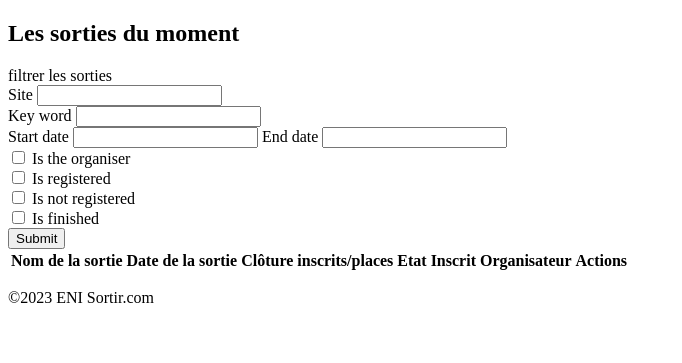
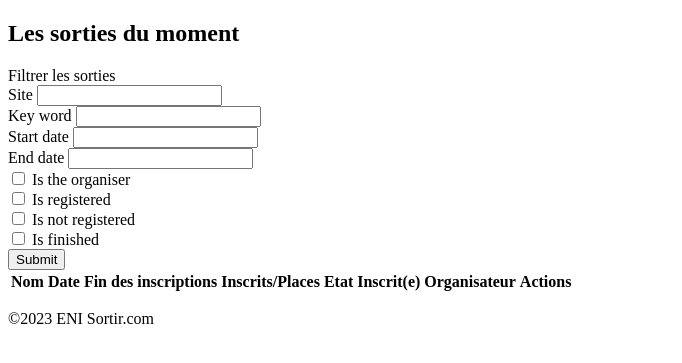
Before and after one commit to maiwennj/sortir.com, a PHP site: template templates/activity/list.html.twig in a window 1280 px wide. Shown: the part 226-589 px from the top of the page, without its empty margins (0-682 px from the left). Run offline with PHP 8.4, Linux system fonts and the light colour scheme; the template is opened without the code that fills it, so the values that code supplies are empty; form fields are guessed from the names that the template uses; some libraries are stand-ins or nearby versions.

Commit message:
FIXED : twig issues where some tags or endblocks were missing

```diff
--- a/src/Controller/ActivityController.php
+++ b/src/Controller/ActivityController.php
@@ -13,7 +13,6 @@ use App\Repository\ActivityRepository;
 use App\Repository\LocationRepository;
 use App\Repository\RegistrationRepository;
 use App\Repository\StateRepository;
-use App\Repository\UserProfileRepository;
 use Doctrine\ORM\EntityManagerInterface;
 use PHPUnit\Util\Exception;
 use Symfony\Bundle\FrameworkBundle\Controller\AbstractController;
@@ -56,7 +55,7 @@ class ActivityController extends AbstractController
     /**---------------Activity--------------**/
 
     #[Route('/create', name: 'create')]
-    public function create(EntityManagerInterface $entityManager,Request $request,StateRepository $stateRepository,UserProfileRepository $userProfileRepository, LocationRepository $locationRepository): Response{
+    public function create(EntityManagerInterface $entityManager,Request $request,StateRepository $stateRepository, LocationRepository $locationRepository): Response{
 
         $activity = new Activity();
         $activity->setStartDate(now()->modify('+3 days'));
--- a/src/Controller/MainController.php
+++ b/src/Controller/MainController.php
@@ -9,10 +9,9 @@ use Symfony\Component\Routing\Annotation\Route;
 
 class MainController extends AbstractController
 {
-    #[Route(['/main','/','home'], name: 'app_main')]
+    #[Route(['/main','/','/home'], name: 'app_main')]
     public function index(): Response{
         return $this->redirectToRoute('activity_list');
     }
 
-
 }
--- a/templates/activity/list.html.twig
+++ b/templates/activity/list.html.twig
@@ -1,13 +1,11 @@
 {% extends 'base.html.twig' %}
 
-{% block title %}Sorties{% endblock %}
-
-
+{% block title %}Accueil - Sorties{% endblock %}
 {% block h2 %}Les sorties du moment{% endblock %}
 {% block body %}
     <div class="m-auto width-1800">
     <div class="filter-toggler" type="button" data-bs-toggle="collapse" data-bs-target="#filter" aria-controls="filter" aria-expanded="false" aria-label="Toggle navigation">
-        <span class="btn btn-primary">filtrer les sorties</span>
+        <span class="btn btn-primary">Filtrer les sorties</span>
     </div>
     <div class="container">
         <div class="collapse filter-collapse" id="filter">
@@ -27,16 +25,13 @@
                         {{ form_label(form.startDate) }}
                         {{ form_widget(form.startDate) }}
                         {{ form_errors(form.startDate) }}
-
-
+                    </div>
+                    <div class="my-1">
                         {{ form_label(form.endDate) }}
                         {{ form_widget(form.endDate) }}
                         {{ form_errors(form.endDate) }}
                     </div>
-
-
-
-
+                </div>
                 <div class="col">
                     <div>
                         {{ form_widget(form.isTheOrganiser) }}
@@ -70,12 +65,12 @@
         <table class="table table-hover" id="activity-table">
             <thead class="sticky-top shadow table-primary">
                 <tr>
-                    <th scope="col">Nom de la sortie</th>
-                    <th scope="col">Date de la sortie</th>
-                    <th class="d-none d-md-table-cell" scope="col">Clôture</th>
-                    <th class="d-none d-md-table-cell" scope="col">inscrits/places</th>
+                    <th scope="col">Nom</th>
+                    <th scope="col">Date</th>
+                    <th class="d-none d-md-table-cell" scope="col">Fin des inscriptions</th>
+                    <th class="d-none d-md-table-cell" scope="col">Inscrits/Places</th>
                     <th class="d-none "  scope="col">Etat</th>
-                    <th class="d-none d-md-table-cell "  scope="col">Inscrit</th>
+                    <th class="d-none d-md-table-cell "  scope="col">Inscrit(e)</th>
                     <th class=""  scope="col">Organisateur</th>
                     <th class="d-none d-lg-table-cell " scope="col">Actions</th>
                 </tr>
@@ -149,5 +144,6 @@
             </tbody>
         </table>
     </div>
+    </div>
     <script src="{{asset('assets/js/script.js')}}"></script>
 {% endblock %}
```
Also changed, not shown: src/Form/FilterType.php (+7 -10 lines), templates/activity/detail.html.twig (+1 -19 lines).
